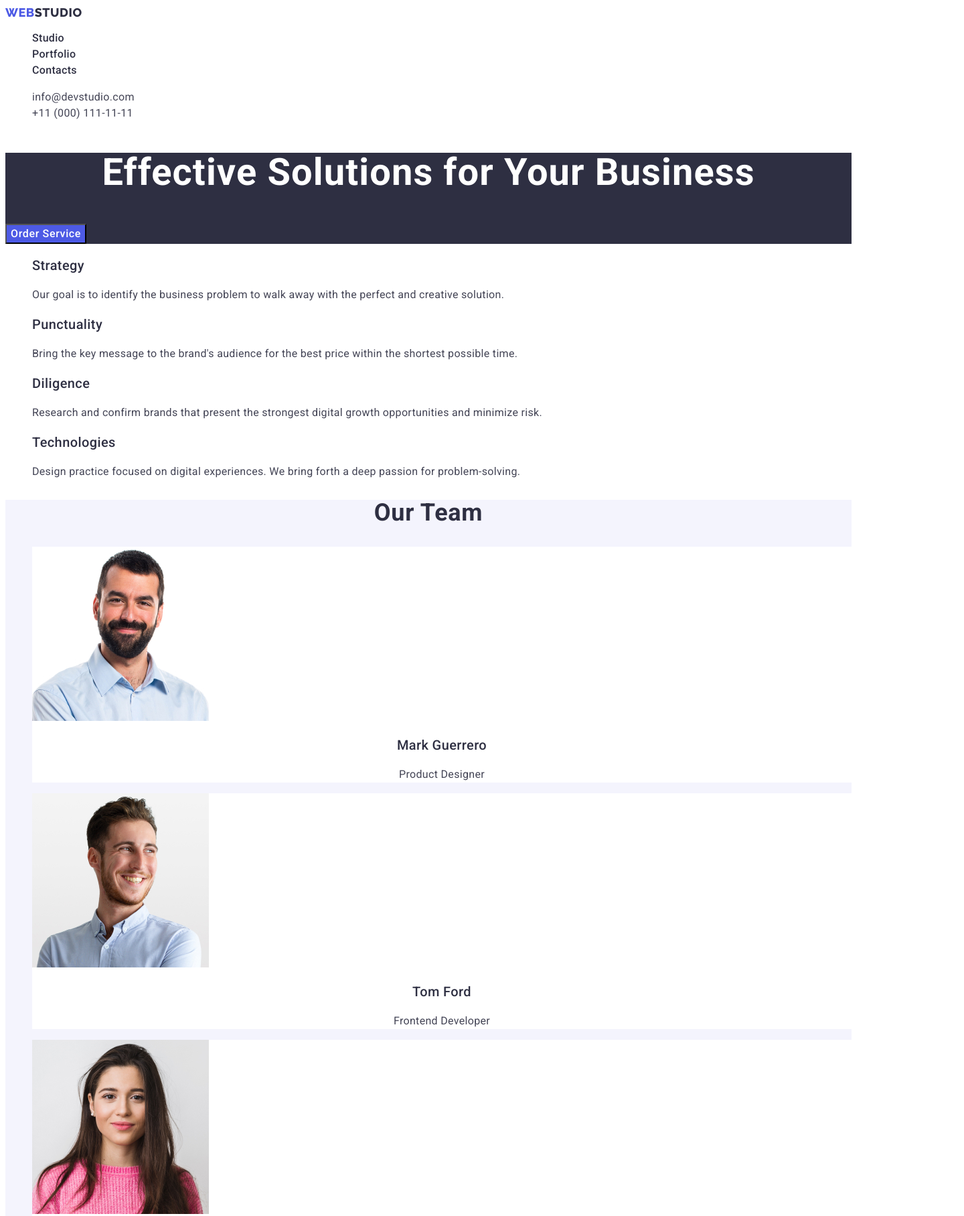
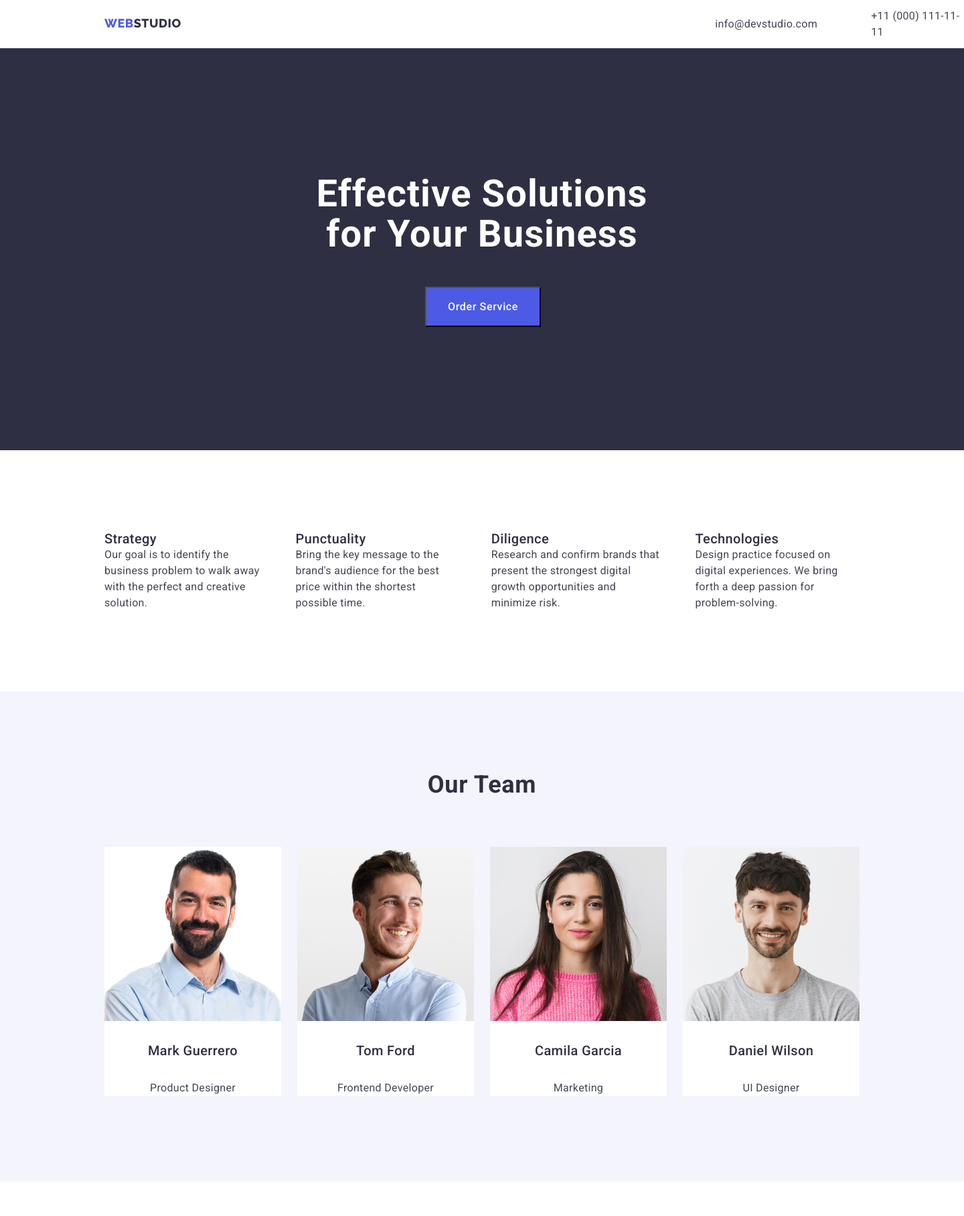
Before and after one commit to Shahats/goit-markup-hw-03, a plain HTML site: page index.html in a window 1280 px wide. Shown: the top 1815 px of the page at 67% size, 1440 px wide, since content can reach past the window. Drawn offline with nearby package versions, Linux system fonts and the light colour scheme.

Commit message:
one redact

```diff
--- a/css/styles.css
+++ b/css/styles.css
@@ -9,6 +9,39 @@ body {
     font-style: normal;
     background-color: var(--white-color);
     color: #434455;
+    width: 1440px;
+}
+
+h1,
+h2,
+h3,
+h4,
+h5,
+h6,
+p {
+    margin: 0;
+}
+
+ul {
+    margin: 0;
+    padding-left: 0;
+}
+
+img {
+    display: block;
+    max-width: 100%;
+}
+
+.container {
+    width: 1440px;
+    border: 1px;
+}
+
+.container-header {
+    display: flex;
+    width: 1440px;
+    height: 72px;
+    flex-shrink: 0;
 }
 
 .link {
@@ -32,6 +65,10 @@ body {
     letter-spacing: 0.03em;
     text-transform: uppercase;
     color: var(--text-decoration-color);
+    margin: 24px 156px 76px;
+    display: inline-flex;
+    align-items: center;
+    flex-shrink: 0;
 
 }
 
@@ -39,9 +76,21 @@ body {
     color: var(--text-title-color);
 }
 
-.navigation-menu {}
+.navigation-menu {
+    display: inline-flex;
+    align-items: flex-start;
+    gap: 40px;
+    margin-top: 24px;
+    margin-bottom: 24px;
+    margin-right: 332px;
+}
 
-.navigation-list {}
+.navigation-list-one {
+    padding-right: 40px;
+}
+.navigation-list-two {
+    padding-right: 40px;
+}
 
 .stud {
     font-weight: 500;
@@ -59,10 +108,22 @@ body {
 /*contacts*/
 
 .contacts {
-    font-style: normal;
+        display: flex;
+        flex-direction: row;
+        align-items: center;
+        font-style: normal;
+        gap: 40px;
+    margin-top: 24px;
+    margin-bottom: 24px;
+    margin-right: 156;
 }
 
-.contacts-mail {}
+.list contacts {
+}
+
+.contacts-mail {
+    padding-right: 40px;
+}
 
 .contacts-tel {}
 
@@ -82,6 +143,9 @@ body {
 
 .hero-section {
     background: #2E2F42;
+    width: 1440px;
+    height: 600px;
+    flex-shrink: 0;
 }
 
 .hero-title {
@@ -91,6 +155,7 @@ body {
     text-align: center;
     letter-spacing: 0.02em;
     color: var(--white-color);
+    padding: 188px 472px 48px;
 }
 
 .hero-button {
@@ -102,6 +167,11 @@ body {
         letter-spacing: 0.04em;
         color: var(--white-color);
         cursor: pointer;
+        display: inline-flex;
+        padding: 16px 32px;
+        align-items: flex-start;
+        gap: 10px;
+        margin-left: 635px;
 }
 
 .hero-button:hover,
@@ -113,9 +183,26 @@ body {
 
 /*description*/
 
+.description {
+    width: 1128px;
+    flex-shrink: 0;
+    margin-left: 156px;
+    margin-right: 156px;
+    margin-top: 120px;
+    margin-bottom: 120px;
+}
+
 .description-title {}
 
-.one-list {}
+.one-list {
+    display: flex;
+    align-items: flex-start;
+    gap: 24px;
+}
+
+.strategy-list {
+    padding-right: 24px;
+}
 
 .strategy {
     font-weight: 500;
@@ -150,6 +237,9 @@ body {
 
 .team {
     background: #F4F4FD;
+    width: 1440px;
+    height: 732px;
+    flex-shrink: 0;
 }
 
 .team-title {
@@ -160,14 +250,33 @@ body {
     letter-spacing: 0.02em;
     text-transform: capitalize;
     color: var(--text-title-color);
+    padding-top: 120px;
+    margin-bottom: 72px;
 }
 
-.team-list {}
+.team-list {
+    display: flex;
+    justify-content: center;
+    flex-direction: row;
+    padding-bottom: 0px;
+    justify-content: center;
+    align-items: center;
+    gap: 24px;
+}
 
 .team-names {
     background-color: #FFFFFF;
+    display: inline-flex;
+        padding-bottom: 0px;
+        flex-direction: column;
+        justify-content: center;
+        align-items: center;
+        gap: 32px;
+
 }
-.one-name-photo {}
+.one-name-photo {
+
+}
 
 .one-name {
     font-weight: 500;
@@ -187,7 +296,9 @@ body {
     color: #434455;
 }
 
-.two-name-photo {}
+.two-name-photo {
+
+}
 
 .three-name-photo {}
 
@@ -195,7 +306,14 @@ body {
 
 /*Portfolio*/
 
-.portfolio {}
+.portfolio {
+    Width: 1128px;
+    Height: 1000px;
+    Top: 1868px;
+    Left: 156px;
+    Border: 1px;
+    margin: 120px 156px;
+}
 
 .team-title {
     font-size: 36px;
@@ -205,8 +323,27 @@ body {
     letter-spacing: 0.02em;
     text-transform: capitalize;
     color: #2E2F42;
+    margin-bottom: 72px;
 }
-.row {}
+.row {
+    display: flex;
+    flex-wrap: wrap;
+    gap: 24px;
+
+
+}
+
+.list-our {
+    display: flex;
+        width: 360px;
+        height: 420px;
+        padding-bottom: 0px;
+        flex-direction: column;
+        align-items: flex-start;
+        gap: 32px;
+        flex-shrink: 0;
+
+}
 
 .interface-concept {}
 
@@ -238,6 +375,15 @@ body {
 
 .footer {
     background: #2E2F42;
+    width: 1440px;
+        height: 312px;
+        flex-shrink: 0;
+        padding: 100px 1020px 100px 156px;
+}
+
+.container-footer {
+
+
 }
 
 .footer-logo {
@@ -250,6 +396,12 @@ body {
     text-transform: uppercase;
     color: #4d5ae5;
     text-decoration: none;
+    display: flex;
+    width: 71px;
+    height: 21px;
+    flex-direction: column;
+    justify-content: center;
+    margin-bottom: 17.5px;
 }
 
 .fraction-footer {
@@ -262,4 +414,8 @@ body {
     line-height: 1.5;
     letter-spacing: 0.02em;
     color: #F4F4FD;
+    Width: 264px;
+     Height: 72px;
+     Top: 3128px;
+     Left: 156px;
 }
--- a/index.html
+++ b/index.html
@@ -9,6 +9,9 @@
     <link rel="preconnect" href="https://fonts.gstatic.com" crossorigin>
     <link href="https://fonts.googleapis.com/css2?family=Raleway:wght@800&family=Roboto:wght@400;500;700;900&display=swap"
         rel="stylesheet">
+    <link rel="stylesheet" href="https://cdnjs.cloudflare.com/ajax/libs/modern-normalize/2.0.0/modern-normalize.min.css"
+        integrity="sha512-4xo8blKMVCiXpTaLzQSLSw3KFOVPWhm/TRtuPVc4WG6kUgjH6J03IBuG7JZPkcWMxJ5huwaBpOpnwYElP/m6wg=="
+        crossorigin="anonymous" referrerpolicy="no-referrer" />
     <link rel="stylesheet" href="./css/styles.css">
     <title>Web Studio</title>
 </head>
@@ -16,7 +19,8 @@
 <!-- Main Page -->
 <body>
     <!-- Top Line -->
-    <header>
+    <div class="container">
+        <header class="container-header">
             <!--navigation menu-->
             <nav class="navigation">
                 <a class="link header-logo" href="./index.html">Web<span class="fraction-logo">Studio</span></a>
@@ -34,6 +38,8 @@
                 </ul>
             </address>
         </header>
+    </div>
+
 
     <!-- Main content -->
     <main>
@@ -44,18 +50,18 @@
         </section>
 
         <!-- description -->
-        <section>
+        <section class="description" >
             <h2 class="description-title" hidden>Lorem ipsum dolor sit.</h2>
             <ul class="list one-list">
-                <li>
+                <li class="strategy-list">
                     <h3 class="strategy">Strategy</h3>
                     <p class="strategy-parag">Our goal is to identify the business problem to walk away with the perfect and creative solution.</p>
                 </li>
-                <li>
+                <li class="strategy-list">
                     <h3 class="strategy">Punctuality</h3>
                     <p class="strategy-parag">Bring the key message to the brand's audience for the best price within the shortest possible time.</p>
                 </li>
-                <li>
+                <li class="strategy-list">
                     <h3 class="strategy">Diligence</h3>
                     <p class="strategy-parag">Research and confirm brands that present the strongest digital growth opportunities and minimize risk.</p>
                 </li>
@@ -97,32 +103,32 @@
         <section class="portfolio">
             <h2 class="team-title">Our Portfolio</h2>
             <ul class="list row">
-                <li>
+                <li class="list-our">
                     <img class="interface-concept" src="./images/BankingApp.jpg" alt="Interface Concept" width="360" height="300">
                     <h3 class="title-concept">Banking App</h3>
                     <p class="list-portfolio">App</p>
                 </li>
-                <li>
+                <li class="list-our">
                     <img class="payment" src="./images/CashlessPayment.jpg" alt="Payment" width="360" height="300">
                     <h3 class="title-concept">Cashless Payment</h3>
                     <p class="list-portfolio">Marketing</p>
                 </li>
-                <li>
+                <li class="list-our">
                     <img class="meditation" src="./images/MeditationApp.jpg" alt="Meditation App" width="360" height="300">
                     <h3 class="title-concept">Meditation App</h3>
                     <p class="list-portfolio">App</p>
                 </li>
-                <li>
+                <li class="list-our">
                     <img class="taxi" src="./images/TaxiService.jpg" alt="Taxi" width="360" height="300">
                     <h3 class="title-concept">Taxi Service</h3>
                     <p class="list-portfolio">Marketing</p>
                 </li>
-                <li>
+                <li class="list-our">
                     <img class="screen" src="./images/ScreenIllustrations.jpg" alt="Screen" width="360" height="300">
                     <h3 class="title-concept">Screen Illustrations</h3>
                     <p class="list-portfolio">Design</p>
                 </li>
-                <li>
+                <li class="list-our">
                     <img class="courses" src="./images/OnlineCourses.jpg" alt="Courses" width="360" height="300">
                     <h3 class="title-concept">Online Courses</h3>
                     <p class="list-portfolio">Marketing</p>
@@ -133,10 +139,13 @@
     </main>
 
     <!-- Footer -->
+    <div class="container-footer">
         <footer class="footer">
             <a class="footer-logo" href="./index.html">Web<span class="fraction-footer">Studio</span></a>
-        <p class="footer-parag">Increase the flow of customers and sales for your business with digital marketing & growth solutions.</p>
+            <p class="footer-parag">Increase the flow of customers and sales for your business with digital marketing & growth
+                solutions.</p>
         </footer>
+    </div>
 
 </body>
 </html>
```
Lines whose indentation alone changed are shown as unchanged.
